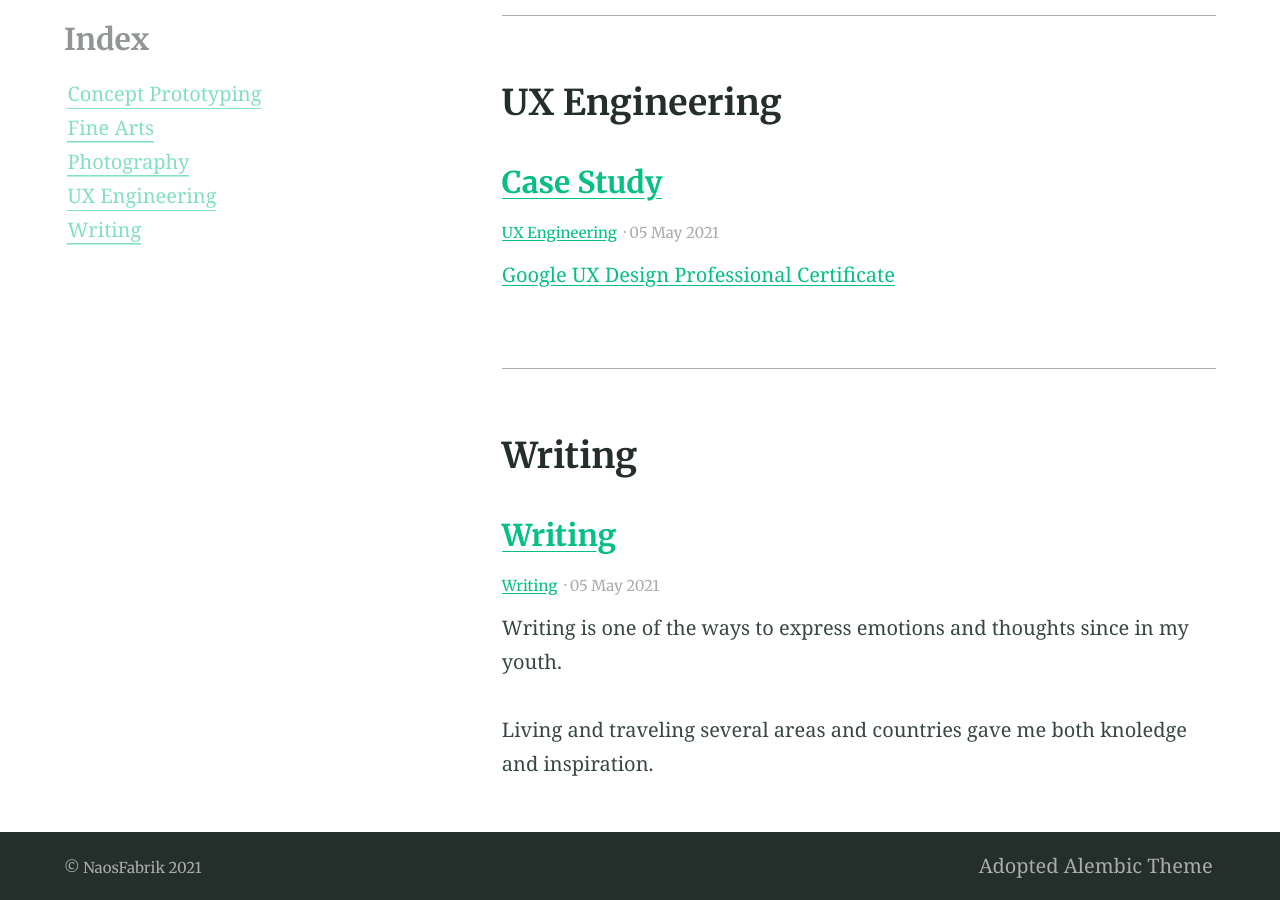
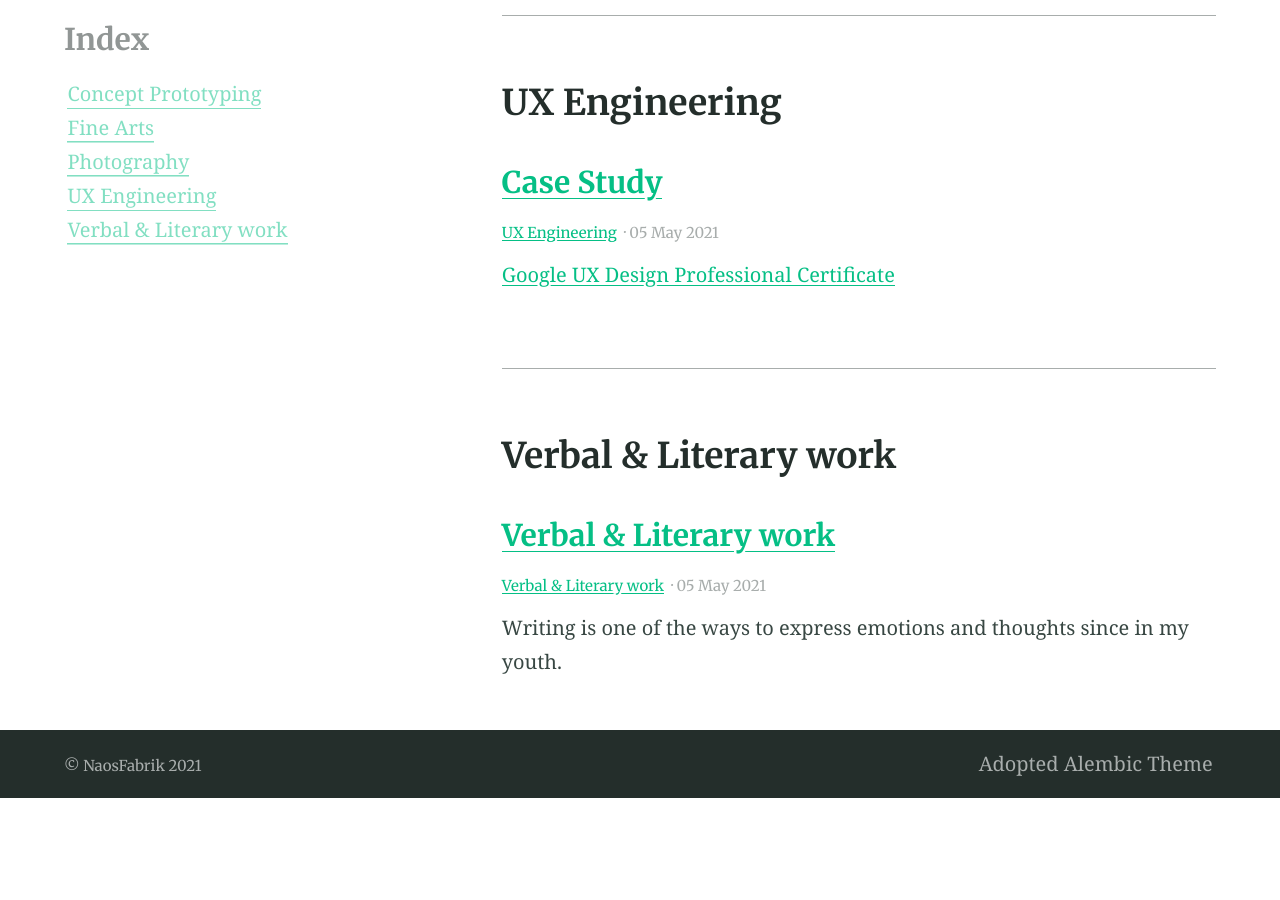
Before and after one commit to NaosFabrik/NaosFabrik.github.io, a Jekyll site: the page built from categories.md, in a window 1280 px wide and 900 px high, scrolled down 2590 px. Built offline with Jekyll 4.4.1, drawn with Linux system fonts in a browser that asks for light colours; after the commit the page ends 3388 px from its top, so only the background shows below that.

Commit message:
Update 2021-05-05-writing.md

```diff
--- a/_posts/2021-05-05-writing.md
+++ b/_posts/2021-05-05-writing.md
@@ -1,12 +1,12 @@
 ---
-title: Writing
+title: Verbal & Literary work
 categories:
-- Writing
+- Verbal & Literary work
 ---
 
 Writing is one of the ways to express emotions and thoughts since in my youth.
 
-Living and traveling several areas and countries gave me both knoledge and inspiration.
+
 
 <!-- more -->
 ### Essay
```
Also changed, not shown: other parts of _posts/2021-05-05-writing.md (+4 -2 lines).
